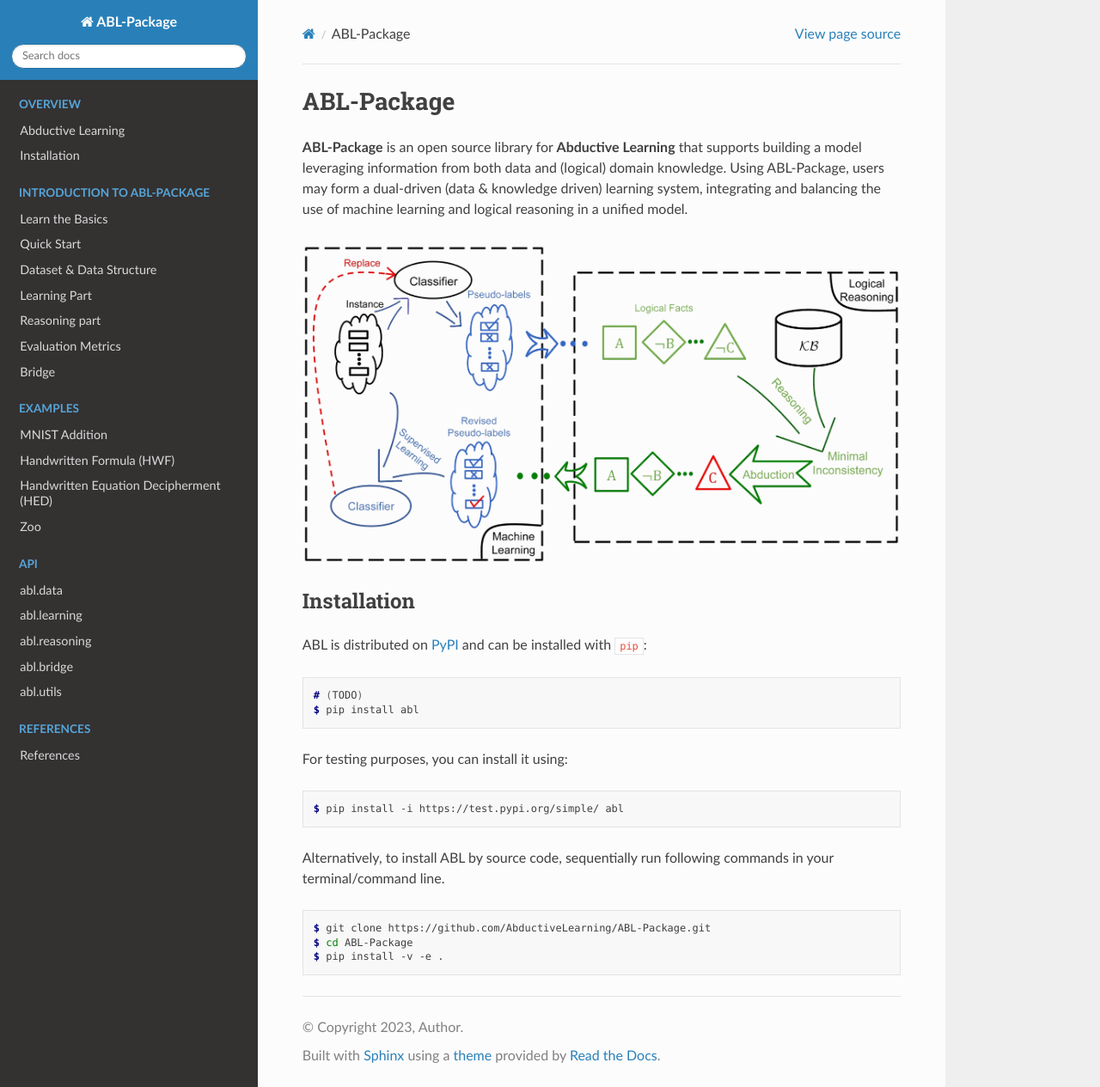
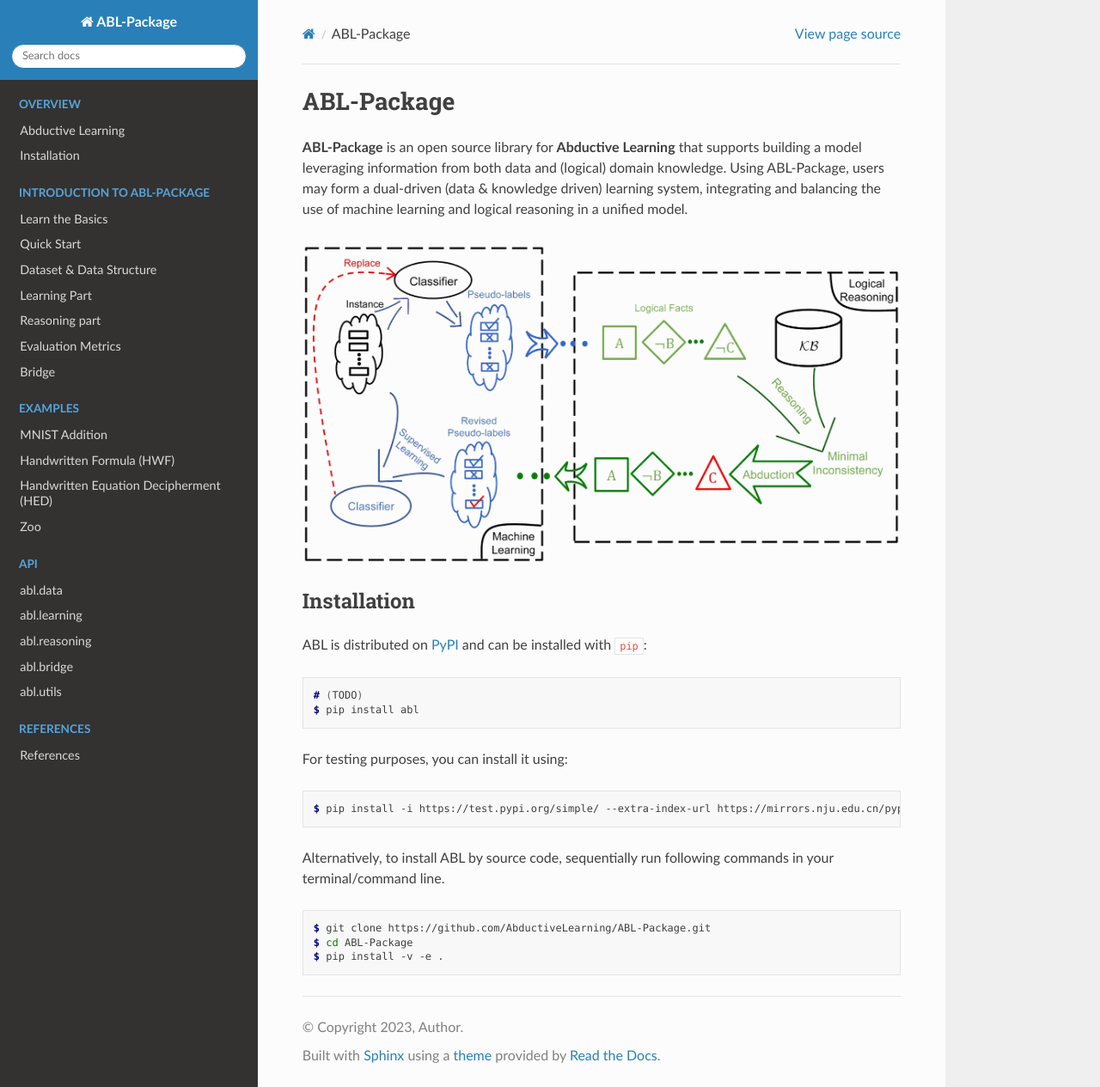
Before and after one commit to AbductiveLearning/ABLkit, a Sphinx documentation site: the page built from docs/README.rst, in a window 1280 px wide and 1265 px high. Shown: the whole window at 86% size. Built offline with Sphinx 7.4.7 and the Read the Docs theme 2.0.0, drawn with Linux system fonts in a browser that asks for light colours.

Commit message:
[DOC] Update testpypi

```diff
--- a/docs/Overview/Installation.rst
+++ b/docs/Overview/Installation.rst
@@ -12,7 +12,7 @@ For testing purposes, you can install it using:
 
 .. code:: console
 
-    $ pip install -i https://test.pypi.org/simple/ abl
+    $ pip install -i https://test.pypi.org/simple/ --extra-index-url https://mirrors.nju.edu.cn/pypi/web/simple/ abl
 
 Alternatively, to install ABL by source code,
 sequentially run following commands in your terminal/command line.
--- a/docs/README.rst
+++ b/docs/README.rst
@@ -24,7 +24,7 @@ For testing purposes, you can install it using:
 
 .. code:: console
 
-    $ pip install -i https://test.pypi.org/simple/ abl
+    $ pip install -i https://test.pypi.org/simple/ --extra-index-url https://mirrors.nju.edu.cn/pypi/web/simple/ abl
 
 Alternatively, to install ABL by source code,
 sequentially run following commands in your terminal/command line.
```
